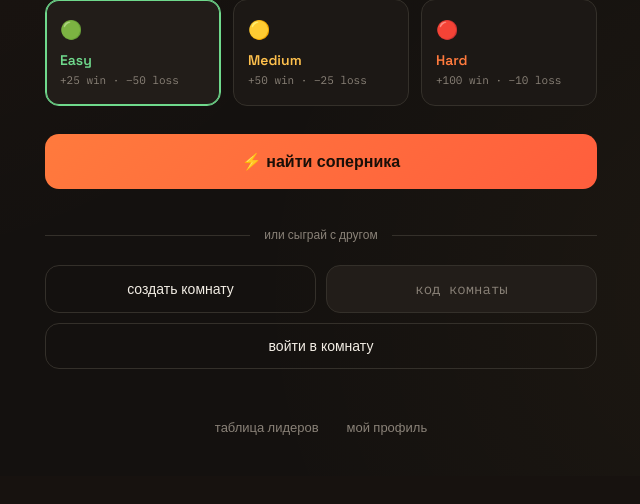
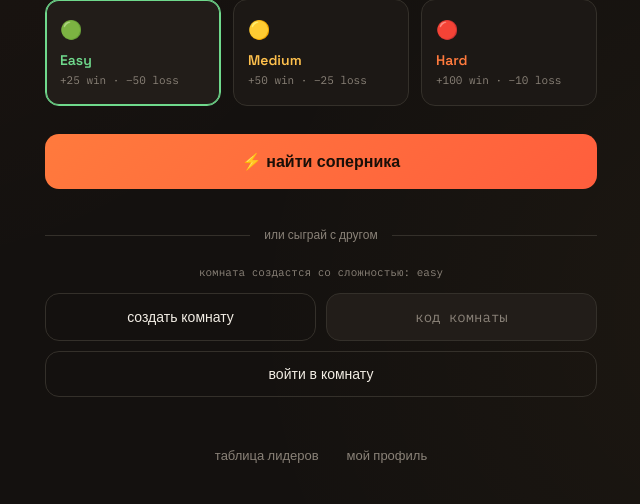
Before and after one commit to davakapa/code-duel, a Flask app: page / in a window 1280 px wide. Shown: the part 421-925 px from the top of the page, without its empty margins (319-959 px from the left). Before the commit the page ends 856 px from the top, so only its background shows below. Run offline with Flask 3, Linux system fonts and the light colour scheme; the visitor is signed in with stand-in values (Sample User, id 1); some libraries are stand-ins or nearby versions.

Commit message:
fix typo, show difficulty hint for friend room

```diff
--- a/templates/index.html
+++ b/templates/index.html
@@ -258,6 +258,13 @@ body {
 .alt-row .line { flex: 1; height: 1px; background: var(--line); }
 .alt-row span { font-size: 12px; color: var(--text-dim); }
 
+.friend-hint {
+    text-align: center;
+    font-size: 11px;
+    color: var(--text-dim);
+    margin-bottom: 14px;
+}
+
 .split-actions { display: flex; gap: 10px; }
 
 .btn-ghost {
@@ -374,6 +381,8 @@ body {
         <div class="line"></div>
     </div>
 
+    <div class="friend-hint mono" id="friend-hint">комната создастся со сложностью: easy</div>
+
     <div class="split-actions">
         <button class="btn-ghost" id="btn-create">создать комнату</button>
         <input class="room-input" id="room_code" placeholder="код комнаты" maxlength="8" />
@@ -399,6 +408,7 @@ body {
         document.querySelectorAll('.ladder-step').forEach(step => {
             step.classList.toggle('lit', step.dataset.step === diff);
         });
+        document.getElementById('friend-hint').textContent = 'комната создастся со сложностью: ' + diff;
     }
 
     document.querySelectorAll('.diff-card').forEach(b => {
--- a/templates/register.html
+++ b/templates/register.html
@@ -158,7 +158,7 @@ button:hover { transform: translateY(-1px); }
         <label>пароль</label>
         <input type="password" name="password" placeholder="придумай пароль"/>
 
-        <button type="submit">создать боеца →</button>
+        <button type="submit">создать бойца →</button>
     </form>
 
     <div class="bottom">
```
